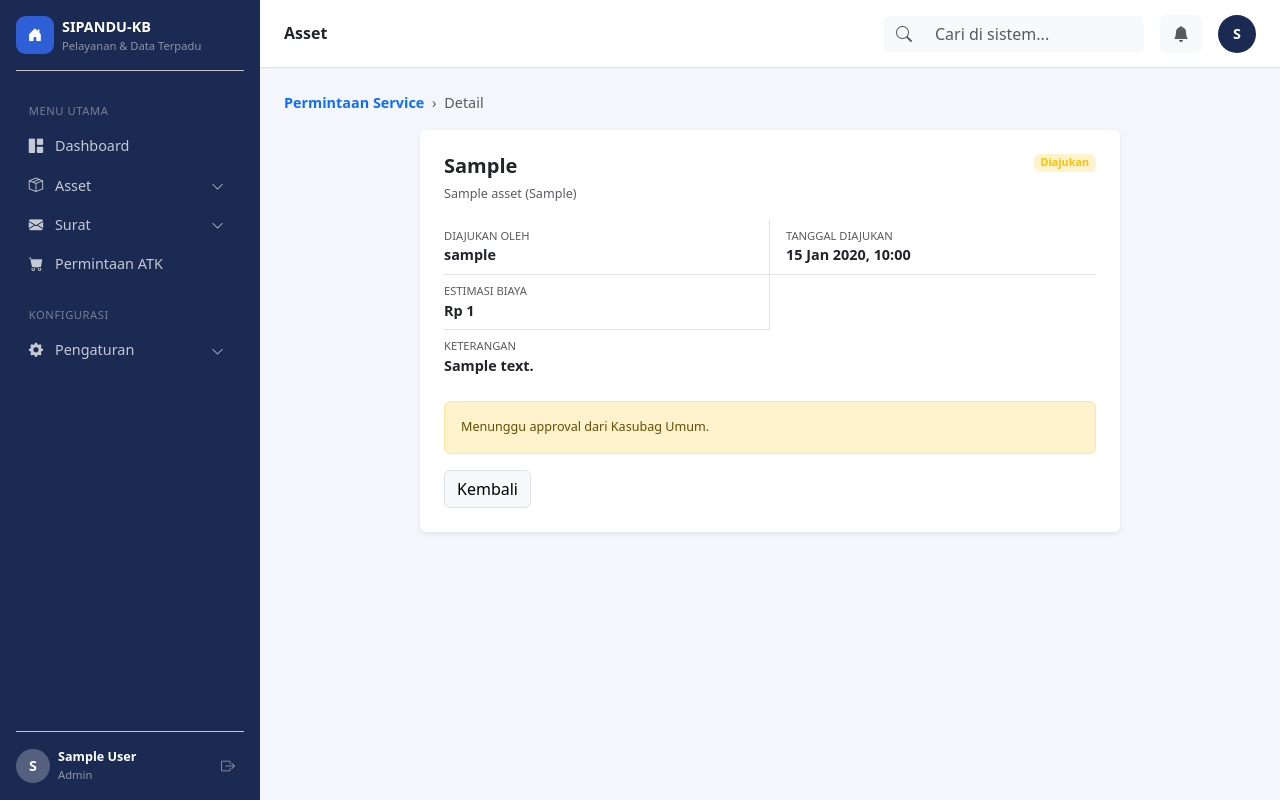
After one commit to AhmadGhozi/Website-SIPANDU, a Django app: page /asset/permintaan-service/1/ in a window 1280 px wide. The commit adds this page. Run offline with Django 5.2, Linux system fonts and the light colour scheme; a user stored in the database is signed in; tables that the repository leaves empty hold one stand-in row (values such as "Sample post").

Commit message:
Menambahkan page/fitur Permintaan Service/Pemeliharan sekalian Riwayat service/pemeliharaan

```diff
--- a/asset/forms.py
+++ b/asset/forms.py
@@ -1,11 +1,15 @@
 from django import forms
-from .models import Asset
+from .models import Asset, RiwayatService, PermintaanService
 
 
 class AssetForm(forms.ModelForm):
     class Meta:
         model = Asset
-        fields = ['kode_barang', 'nama_barang', 'merk_type', 'jumlah', 'harga_satuan', 'kondisi', 'lokasi', 'pengguna', 'keterangan']
+        fields = [
+            'kode_barang', 'nama_barang', 'merk_type', 'jumlah', 'harga_satuan',
+            'kondisi', 'lokasi', 'pengguna', 'keterangan',
+            'register', 'tahun_pembelian', 'nomor_identitas',
+        ]
         widgets = {
             'kode_barang': forms.TextInput(attrs={'class': 'form-control', 'placeholder': '1.1.1.11.111.111.111'}),
             'nama_barang': forms.TextInput(attrs={'class': 'form-control', 'placeholder': 'Masukkan nama asset'}),
@@ -14,15 +18,42 @@ class AssetForm(forms.ModelForm):
             'harga_satuan': forms.NumberInput(attrs={'class': 'form-control', 'id': 'id_harga_satuan'}),
             'kondisi': forms.Select(attrs={'class': 'd-none'}),
             'lokasi': forms.Select(attrs={'class': 'd-none'}),
-            'pengguna': forms.TextInput(attrs={'class': 'form-control', 'placeholder': 'Nama pemegang saat ini'}),
+            'pengguna': forms.TextInput(attrs={'class': 'form-control', 'placeholder': 'Nama pemegang saat ini (opsional)'}),
             'keterangan': forms.Textarea(attrs={'class': 'form-control', 'rows': 2, 'placeholder': 'Catatan tambahan (opsional)'}),
-            }
+            'register': forms.TextInput(attrs={'class': 'form-control', 'placeholder': 'Contoh: 000002'}),
+            'tahun_pembelian': forms.NumberInput(attrs={'class': 'form-control', 'placeholder': 'Contoh: 2024'}),
+            'nomor_identitas': forms.TextInput(attrs={'class': 'form-control', 'placeholder': 'No. Sertifikat/Pabrik/Chasis/Mesin (khusus kendaraan)'}),
+        }
 
     def clean_kode_barang(self):
         kode_barang = self.cleaned_data['kode_barang']
-        queryset = Asset.objects.filter(kode_barang=kode_barang)
+        qs = Asset.objects.filter(kode_barang=kode_barang)
         if self.instance.pk:
-            queryset = queryset.exclude(pk=self.instance.pk)
-        if queryset.exists():
+            qs = qs.exclude(pk=self.instance.pk)
+        if qs.exists():
             raise forms.ValidationError('Kode barang ini sudah digunakan. Silakan gunakan kode lain.')
         return kode_barang
+
+
+class PermintaanServiceForm(forms.ModelForm):
+    class Meta:
+        model = PermintaanService
+        fields = ['jenis_service', 'keterangan', 'biaya_estimasi']
+        widgets = {
+            'jenis_service': forms.TextInput(attrs={'class': 'form-control', 'placeholder': 'Contoh: Ganti Oli, Service AC, Perbaikan Layar'}),
+            'keterangan': forms.Textarea(attrs={'class': 'form-control', 'rows': 3, 'placeholder': 'Jelaskan kondisi/alasan pengajuan'}),
+            'biaya_estimasi': forms.NumberInput(attrs={'class': 'form-control', 'placeholder': 'Opsional'}),
+        }
+
+class ApprovalServiceForm(forms.Form):
+    tanggal_pelaksanaan = forms.DateField(
+        widget=forms.DateInput(attrs={'class': 'form-control', 'type': 'date'})
+    )
+    biaya_aktual = forms.DecimalField(
+        required=False,
+        widget=forms.NumberInput(attrs={'class': 'form-control', 'placeholder': 'Opsional'})
+    )
+    catatan_approval = forms.CharField(
+        required=False,
+        widget=forms.Textarea(attrs={'class': 'form-control', 'rows': 2, 'placeholder': 'Catatan (opsional)'})
+    )
--- a/asset/urls.py
+++ b/asset/urls.py
@@ -11,5 +11,9 @@ urlpatterns = [
     path('<int:pk>/hapus/', views.asset_delete, name='asset_delete'),
     path('<int:pk>/qrcode/', views.asset_qrcode, name='asset_qrcode'),
     path('qrcode-massal/', views.asset_qrcode_massal, name='asset_qrcode_massal'),
-    path('<int:pk>/public/', views.asset_public_detail, name='asset_public_detail'),
+    path('<int:pk>/publik/', views.asset_public_detail, name='asset_public_detail'),
+    path('<int:pk>/service/', views.asset_service_list, name='asset_service_list'),
+    path('<int:pk>/service/ajukan/', views.permintaan_service_create, name='permintaan_service_create'),
+    path('permintaan-service/', views.permintaan_service_list, name='permintaan_service_list'),
+    path('permintaan-service/<int:pk>/', views.permintaan_service_detail, name='permintaan_service_detail'),
 ]
--- a/asset/views.py
+++ b/asset/views.py
@@ -1,4 +1,4 @@
-from django.shortcuts import render
+from django.utils import timezone
 from django.shortcuts import render, redirect, get_object_or_404
 from django.contrib.auth.decorators import login_required
 from django.contrib import messages
@@ -15,6 +15,8 @@ from reportlab.lib.units import mm
 from reportlab.lib.utils import ImageReader
 from reportlab.pdfgen import canvas as pdf_canvas
 from dashboard.models import ActivityLog
+from .models import Asset, RiwayatService, PermintaanService
+from .forms import AssetForm, PermintaanServiceForm, ApprovalServiceForm
 
 @login_required
 def asset_list(request):
@@ -199,3 +201,96 @@ def asset_qrcode_massal(request):
     response = HttpResponse(buffer, content_type='application/pdf')
     response['Content-Disposition'] = 'attachment; filename="qr-code-asset.pdf"'
     return response
+
+def is_kasubag_umum(user):
+    return hasattr(user, 'profile') and user.profile.role == 'kasubag_umum'
+
+
+@login_required
+def asset_service_list(request, pk):
+    """Riwayat service (read-only) untuk 1 asset tertentu."""
+    asset = get_object_or_404(Asset, pk=pk)
+    riwayat = asset.riwayat_service.all()
+    permintaan_list = asset.permintaan_service.all()
+    return render(request, 'asset/asset_service_list.html', {
+        'asset': asset, 'riwayat': riwayat, 'permintaan_list': permintaan_list,
+    })
+
+@login_required
+def permintaan_service_create(request, pk):
+    asset = get_object_or_404(Asset, pk=pk)
+    if request.method == 'POST':
+        form = PermintaanServiceForm(request.POST)
+        if form.is_valid():
+            permintaan = form.save(commit=False)
+            permintaan.asset = asset
+            permintaan.diajukan_oleh = request.user
+            permintaan.save()
+            messages.success(request, 'Permintaan service/pemeliharaan berhasil diajukan.')
+            return redirect('asset:asset_service_list', pk=asset.pk)
+    else:
+        form = PermintaanServiceForm()
+
+    return render(request, 'asset/permintaan_service_form.html', {'asset': asset, 'form': form})
+
+
+@login_required
+def permintaan_service_list(request):
+    """Daftar semua permintaan service (untuk approval)."""
+    permintaan_list = PermintaanService.objects.select_related('asset', 'diajukan_oleh').all()
+    context = {
+        'permintaan_list': permintaan_list,
+        'is_approver': is_kasubag_umum(request.user),
+        'total_diajukan': permintaan_list.filter(status='diajukan').count(),
+        'total_disetujui': permintaan_list.filter(status='disetujui').count(),
+        'total_ditolak': permintaan_list.filter(status='ditolak').count(),
+    }
+    return render(request, 'asset/permintaan_service_list.html', context)
+
+
+@login_required
+def permintaan_service_detail(request, pk):
+    permintaan = get_object_or_404(PermintaanService, pk=pk)
+    is_approver = is_kasubag_umum(request.user)
+    form = ApprovalServiceForm()
+
+    if request.method == 'POST':
+        if not is_approver:
+            messages.error(request, 'Anda tidak memiliki akses untuk memproses permintaan ini.')
+            return redirect('asset:permintaan_service_detail', pk=permintaan.pk)
+
+        aksi = request.POST.get('aksi')
+
+        if aksi == 'tolak':
+            permintaan.status = 'ditolak'
+            permintaan.catatan_approval = request.POST.get('catatan_approval', '')
+            permintaan.diproses_oleh = request.user
+            permintaan.diproses_pada = timezone.now()
+            permintaan.save()
+            messages.success(request, 'Permintaan service ditolak.')
+            return redirect('asset:permintaan_service_list')
+
+        elif aksi == 'setuju':
+            form = ApprovalServiceForm(request.POST)
+            if form.is_valid():
+                permintaan.status = 'disetujui'
+                permintaan.catatan_approval = form.cleaned_data['catatan_approval']
+                permintaan.diproses_oleh = request.user
+                permintaan.diproses_pada = timezone.now()
+                permintaan.save()
+
+                RiwayatService.objects.create(
+                    asset=permintaan.asset,
+                    permintaan=permintaan,
+                    tanggal=form.cleaned_data['tanggal_pelaksanaan'],
+                    jenis_service=permintaan.jenis_service,
+                    keterangan=permintaan.keterangan,
+                    biaya=form.cleaned_data['biaya_aktual'] or permintaan.biaya_estimasi,
+                    dibuat_oleh=request.user,
+                )
+                messages.success(request, 'Permintaan service disetujui dan riwayat berhasil dicatat.')
+                return redirect('asset:permintaan_service_list')
+
+    return render(request, 'asset/permintaan_service_detail.html', {
+        'permintaan': permintaan, 'is_approver': is_approver, 'form': form,
+    })
--- a/pengguna/models.py
+++ b/pengguna/models.py
@@ -7,6 +7,7 @@ class Profile(models.Model):
         ('admin', 'Admin'),
         ('manager', 'Manager'),
         ('operator', 'Operator'),
+        ('kasubag_umum', 'Kasubag Umum'),
     ]
     STATUS_CHOICES = [
         ('aktif', 'Aktif'),
@@ -50,6 +51,7 @@ class Profile(models.Model):
         'admin': ['Dashboard', 'Manajemen Aset', 'Persuratan', 'Permintaan ATK', 'Pengaturan', 'Laporan'],
         'manager': ['Dashboard', 'Manajemen Aset', 'Persuratan', 'Permintaan ATK', 'Laporan'],
         'operator': ['Dashboard', 'Manajemen Aset', 'Persuratan', 'Permintaan ATK'],
+        'kasubag_umum': ['Dashboard', 'Manajemen Aset', 'Approval Service/Pemeliharaan'],
     }
 
     @property
--- /dev/null
+++ b/templates/asset/permintaan_service_detail.html
@@ -0,0 +1,91 @@
+{% extends "base.html" %}
+
+{% block title %}Detail Permintaan Service{% endblock %}
+{% block page_title %}Asset{% endblock %}
+
+{% block content %}
+
+<nav class="mb-3">
+    <a href="{% url 'asset:permintaan_service_list' %}" class="text-decoration-none fw-semibold text-primary">Permintaan Service</a>
+    <span class="text-muted mx-1">›</span>
+    <span class="text-muted">Detail</span>
+</nav>
+
+<div class="d-flex justify-content-center">
+    <div class="card border-0 shadow-sm w-100" style="max-width: 700px;">
+        <div class="card-body p-4">
+            <div class="d-flex justify-content-between align-items-start mb-3">
+                <div>
+                    <h5 class="fw-bold mb-1">{{ permintaan.jenis_service }}</h5>
+                    <span class="text-muted small">{{ permintaan.asset.nama_barang }} ({{ permintaan.asset.kode_barang }})</span>
+                </div>
+                <span class="badge {{ permintaan.badge_class }}">{{ permintaan.get_status_display }}</span>
+            </div>
+
+            <div class="row g-0 mb-3">
+                <div class="col-6 py-2 border-bottom border-end pe-3">
+                    <div class="text-muted text-uppercase small" style="font-size:.7rem;">Diajukan Oleh</div>
+                    <div class="fw-semibold">{{ permintaan.diajukan_oleh.username|default:"-" }}</div>
+                </div>
+                <div class="col-6 py-2 border-bottom ps-3">
+                    <div class="text-muted text-uppercase small" style="font-size:.7rem;">Tanggal Diajukan</div>
+                    <div class="fw-semibold">{{ permintaan.diajukan_pada|date:"d M Y, H:i" }}</div>
+                </div>
+                <div class="col-6 py-2 border-bottom border-end pe-3">
+                    <div class="text-muted text-uppercase small" style="font-size:.7rem;">Estimasi Biaya</div>
+                    <div class="fw-semibold">{% if permintaan.biaya_estimasi %}Rp {{ permintaan.biaya_estimasi|floatformat:0 }}{% else %}-{% endif %}</div>
+                </div>
+                <div class="col-12 py-2">
+                    <div class="text-muted text-uppercase small" style="font-size:.7rem;">Keterangan</div>
+                    <div class="fw-semibold">{{ permintaan.keterangan|default:"-" }}</div>
+                </div>
+            </div>
+
+            {% if permintaan.status != 'diajukan' %}
+            <div class="rounded p-3 mb-3" style="background-color: #F4F6FB;">
+                <div class="small text-muted mb-1">Diproses oleh <strong>{{ permintaan.diproses_oleh.username }}</strong> pada {{ permintaan.diproses_pada|date:"d M Y, H:i" }}</div>
+                {% if permintaan.catatan_approval %}
+                    <div class="small">Catatan: {{ permintaan.catatan_approval }}</div>
+                {% endif %}
+            </div>
+            {% endif %}
+
+            {% if permintaan.status == 'diajukan' and is_approver %}
+            <hr>
+            <form method="post">
+                {% csrf_token %}
+                <div class="mb-2">
+                    <label class="form-label fw-semibold mb-1">Tanggal Pelaksanaan</label>
+                    {{ form.tanggal_pelaksanaan }}
+                </div>
+                <div class="mb-2">
+                    <label class="form-label fw-semibold mb-1">Biaya Aktual (Rp)</label>
+                    {{ form.biaya_aktual }}
+                </div>
+                <div class="mb-3">
+                    <label class="form-label fw-semibold mb-1">Catatan</label>
+                    {{ form.catatan_approval }}
+                </div>
+                <div class="d-flex justify-content-end gap-2">
+                    <button type="submit" name="aksi" value="tolak" class="btn btn-outline-danger px-4">
+                        <i class="bi bi-x-lg me-1"></i> Tolak
+                    </button>
+                    <button type="submit" name="aksi" value="setuju" class="btn btn-success px-4">
+                        <i class="bi bi-check-lg me-1"></i> Setujui
+                    </button>
+                </div>
+            </form>
+            {% elif permintaan.status == 'diajukan' %}
+            <div class="alert alert-warning small mb-0">
+                Menunggu approval dari Kasubag Umum.
+            </div>
+            {% endif %}
+
+            <div class="mt-3">
+                <a href="{% url 'asset:permintaan_service_list' %}" class="btn btn-light border">Kembali</a>
+            </div>
+        </div>
+    </div>
+</div>
+
+{% endblock %}
--- a/templates/base.html
+++ b/templates/base.html
@@ -242,10 +242,16 @@
                     </a>
                 </li>
                 <li class="nav-item">
-                    <a href="{% url 'asset:asset_list' %}"
-                        class="nav-link {% if 'aset' in request.path %}active{% endif %}">
+                    <a href="#" class="nav-link" data-bs-toggle="collapse" data-bs-target="#menuAsset">
                         <i class="bi bi-box-seam me-2"></i> Asset
+                        <i class="bi bi-chevron-down float-end small mt-1"></i>
                     </a>
+                    <div class="collapse submenu" id="menuAsset">
+                        <ul class="nav flex-column">
+                            <li class="nav-item"><a href="{% url 'asset:asset_list' %}" class="nav-link">Manajemen Asset</a></li>
+                            <li class="nav-item"><a href="{% url 'asset:permintaan_service_list' %}" class="nav-link">Permintaan Service</a></li>
+                        </ul>
+                    </div>
                 </li>
                 <li class="nav-item">
                     <a href="#" class="nav-link" data-bs-toggle="collapse" data-bs-target="#menuSurat">
--- a/templates/pengguna/pengguna_form.html
+++ b/templates/pengguna/pengguna_form.html
@@ -96,6 +96,7 @@
                                 <div class="custom-select-option" data-value="admin">Admin</div>
                                 <div class="custom-select-option" data-value="manager">Manager</div>
                                 <div class="custom-select-option" data-value="operator">Operator</div>
+                                <div class="custom-select-option" data-value="kasubag_umum">Kasubag Umum</div>
                             </div>
                         </div>
                         {{ form.role }}
```
Also changed, not shown: asset/models.py (+63 -1 lines), templates/asset/asset_detail.html (+57 -0 lines), templates/asset/asset_form.html (+14 -0 lines), templates/asset/asset_service_form.html (added, +64 -0 lines), templates/asset/asset_service_list.html (added, +67 -0 lines), templates/asset/permintaan_service_form.html (added, +52 -0 lines), templates/asset/permintaan_service_list.html (added, +94 -0 lines), templates/pengguna/pengguna_list.html (+5 -3 lines), asset/migrations/0009_asset_nomor_identitas_asset_register_and_more.py (added), asset/migrations/0010_permintaanservice_riwayatservice_permintaan.py (added), pengguna/migrations/0003_alter_profile_role.py (added).
